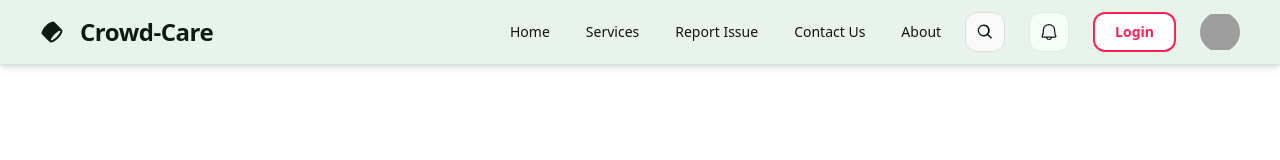
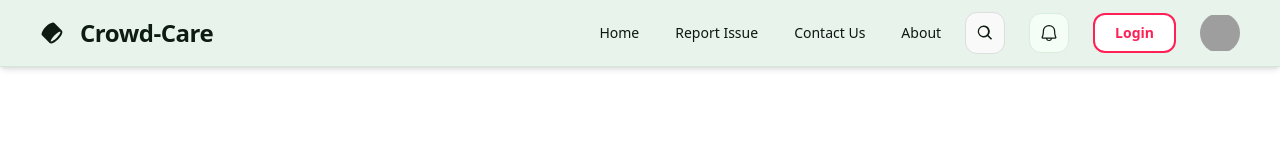
Before and after one commit to aryan2310-pixel/Crowd-Care, a React (Vite) app in the folder Frontend/crowd-care/: page / in a window 1280 px wide. Shown: the top 160 px of the page. Built offline with nearby package versions, Linux system fonts and the light colour scheme; grey boxes are pictures that could not be loaded.

Commit message:
Navbar 2.0 Done

```diff
--- a/Frontend/crowd-care/src/Components/Navbar.jsx
+++ b/Frontend/crowd-care/src/Components/Navbar.jsx
@@ -36,8 +36,7 @@ const Navbar = () => {
       <div className="flex flex-1 justify-end gap-6 items-center">
         {/* Nav Links */}
         <div className="flex items-center gap-9">
-          {["Home", "Services", "Report Issue", "Contact Us", "About"].map(
-            (item) => (
+          {["Home", "Report Issue", "Contact Us", "About"].map((item) => (
             <a
               key={item}
               href="#"
@@ -47,15 +46,24 @@ const Navbar = () => {
               {/* Underline animation */}
               <span className="absolute left-0 bottom-[-4px] h-[2px] w-0 bg-rose-500 transition-all duration-300 group-hover:w-full"></span>
             </a>
-            )
-          )}
+          ))}
         </div>
 
-        {/* Search Button */}
-        <div className="relative">
+        {/* Search (Expandable Input with hover + click) */}
+        <div
+          className="relative flex items-center"
+          onMouseEnter={() => setShowSearch(true)}
+          onMouseLeave={() => setShowSearch(false)}
+        >
+          <div
+            className={`flex items-center rounded-xl border border-[#ddd] bg-[#f9f9f9] overflow-hidden transition-all duration-300 ease-in-out ${
+              showSearch ? "w-56 px-2" : "w-10"
+            }`}
+          >
+            {/* Icon */}
             <button
               onClick={() => setShowSearch(!showSearch)}
-            className="flex items-center justify-center rounded-xl bg-[#f9f9f9] border border-[#ddd] text-[#0e1b12] size-10 transition-all duration-300 hover:bg-[#f1f1f1] hover:border-rose-400 hover:shadow-md hover:shadow-rose-200"
+              className="flex items-center justify-center text-[#0e1b12] size-10 transition-all duration-300 hover:text-rose-500"
             >
               <svg
                 xmlns="http://www.w3.org/2000/svg"
@@ -68,16 +76,16 @@ const Navbar = () => {
               </svg>
             </button>
 
-          {/* Search Panel */}
+            {/* Expanding Input */}
             {showSearch && (
-            <div className="absolute right-0 mt-2 w-64 bg-white shadow-lg shadow-gray-300 rounded-lg p-2 animate-fadeIn">
               <input
                 type="text"
-                placeholder="Enter your search..."
-                className="w-full px-3 py-2 border border-gray-300 rounded-lg focus:outline-none focus:ring-2 focus:ring-rose-400"
+                autoFocus
+                placeholder="Enter your text here..."
+                className="flex-1 ml-2 bg-transparent border-none outline-none text-sm text-[#0e1b12] placeholder-gray-500"
               />
+            )}
           </div>
-          )}
         </div>
 
         {/* Notification Button */}
```
Lines whose indentation alone changed are shown as unchanged.
